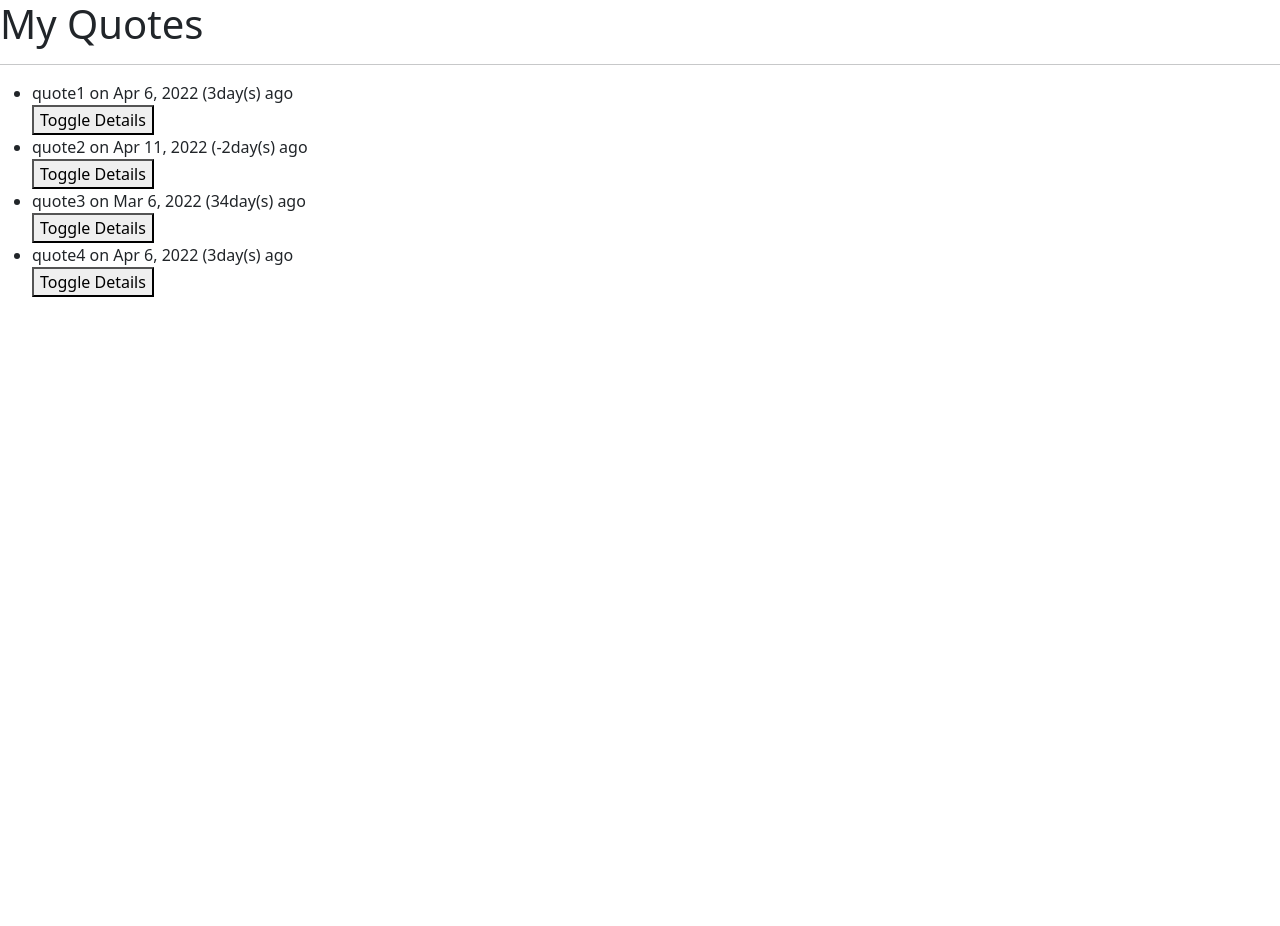
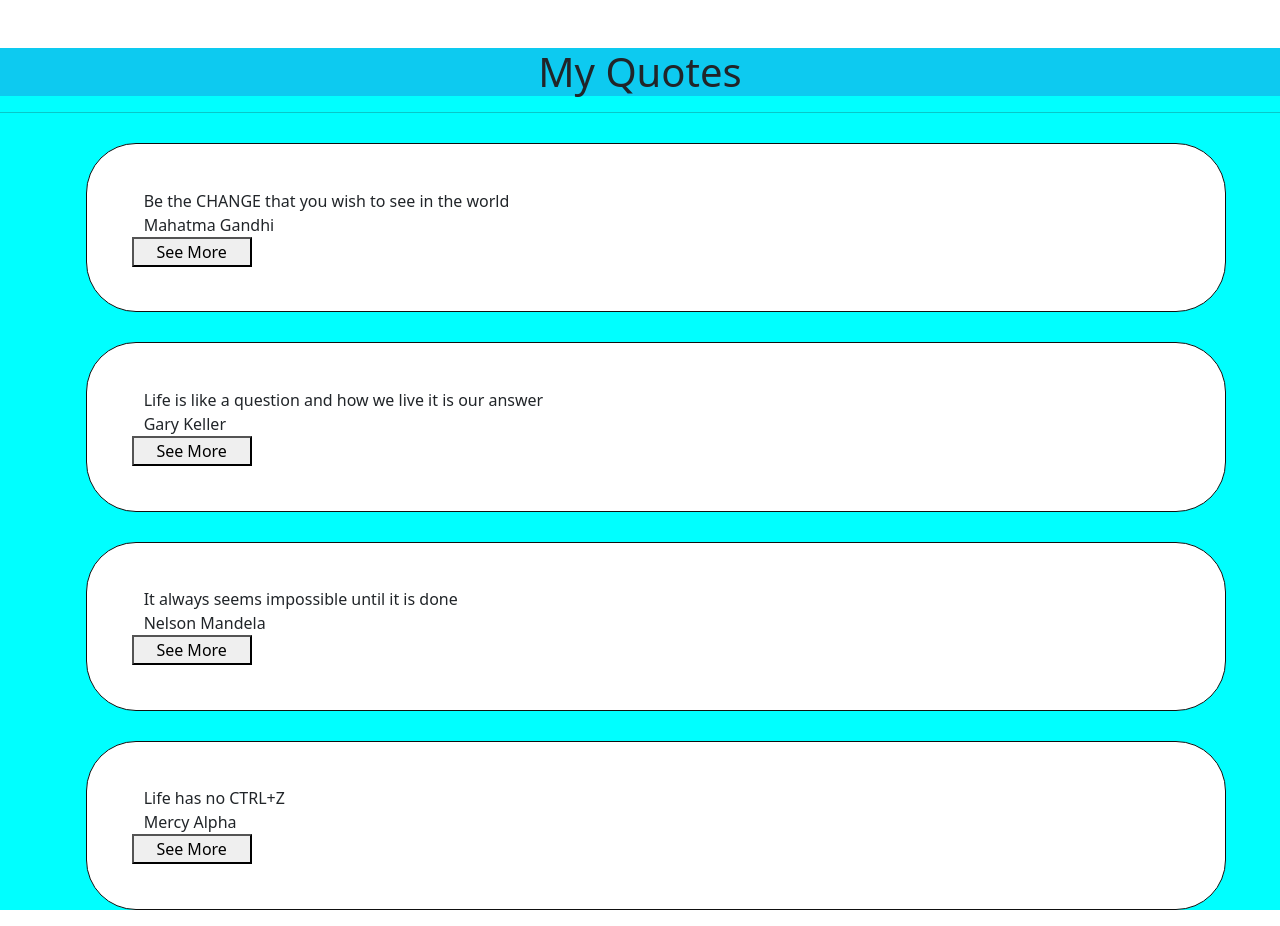
Before and after one commit to Mercywairimu01/quotes-app, an Angular app: page / in a window 1280 px wide. Before the commit the page ends 800 px from the top, so only its background shows below. Built offline with nearby package versions, Linux system fonts and the light colour scheme.

Commit message:
add img icons

```diff
--- a/src/app/quote-details/quote-details.component.html
+++ b/src/app/quote-details/quote-details.component.html
@@ -1,2 +1,5 @@
 <p>{{quotes.description}}</p>
-<button (click) = 'quotesComplete(true)'>Delete</button>
+<i class="fa-light fa-thumbs-up"></i>
+<p>-- on {{quotes.completeDate |date}} ({{quotes.completeDate |timeCount}}day(s) ago </p>
+<p><span  class="text-success">{{quotes.upvotes}} <img src="https://p.kindpng.com/picc/s/35-356912_10-like-thanks-pogchamp-agree-disagree-thumbs-up.png" alt="" width="2%"></span>  <span class="text-danger ml-3">{{quotes.downvotes}} <img src ="https://e7.pngegg.com/pngimages/1015/544/png-clipart-thumb-signal-red-thumbs-down-hand-presentation-thumbnail.png" alt="thumbsdown img" width="2%"></span></p>
+<button (click) = 'quotesDelete(true)'>Delete</button>
--- a/src/app/quote-details/quote-details.component.ts
+++ b/src/app/quote-details/quote-details.component.ts
@@ -10,7 +10,7 @@ export class QuoteDetailsComponent implements OnInit {
    @Input() quotes!:Quote;
    @Output ()isComplete = new EventEmitter<boolean>();
 
-   quotesComplete(complete:boolean){
+   quotesDelete(complete:boolean){
     this.isComplete.emit(complete);
   }
   constructor() { }
--- a/src/app/quote.ts
+++ b/src/app/quote.ts
@@ -1,7 +1,12 @@
 export class Quote {
    public showDescription: boolean;
-    constructor(public id: number,public name: string,public description: string,public completeDate: Date){
+    constructor(public id: number,public quote: string,public author:string,public description: string,public completeDate: Date,public upvotes:number,public downvotes:number){
       this.showDescription=false;
+      this.id =id;
+      this.quote =quote;
+      this.author =author
+      this.upvotes=upvotes;
+      this.downvotes =downvotes
     }
 
 }
--- a/src/app/quote/quote.component.html
+++ b/src/app/quote/quote.component.html
@@ -1,10 +1,14 @@
-<h1>My Quotes</h1>
+<h1 class="mt-5 text-center bg-info">My Quotes</h1>
 <hr>
 <ul>
-  <div *ngFor='let quote of quotes;let i = index'>
-    <li>{{quote.name}} on {{quote.completeDate |date}} ({{quote.completeDate |timeCount}}day(s) ago</li>
-    <button (click)='toggleDetails(i)'>Toggle Details</button>
-    <app-quote-details *ngIf='quote.showDescription' [quotes]='quote' (isComplete) = 'completeQuote($event,i)'></app-quote-details>
+  <div class="container" >
+ <div class ="row" *ngFor='let quote of quotes;let i = index'>
+    <li class="que">{{quote.quote}} </li>
+    <li class="quo">{{quote.author}} </li>
+
+    <button style="width: 120px;" (click)='toggleDetails(i)'>See More</button>
+    <app-quote-details *ngIf='quote.showDescription' [quotes]='quote' (isComplete) = 'deleteQuote($event,i)'></app-quote-details>
+  </div>
   </div>
 </ul>
 <!-- <div>
--- a/src/app/quote/quote.component.ts
+++ b/src/app/quote/quote.component.ts
@@ -8,19 +8,22 @@ import { Quote } from '../quote';
 })
 export class QuoteComponent implements OnInit {
   quotes:Quote[] =[
-   new Quote(1,'quote1','Submitted by:',new Date(2022,3,6)),
-   new Quote(2,'quote2','Submitted by:',new Date(2022,3,11)),
-   new Quote(3,'quote3','Submitted by:',new Date(2022,2,6)),
-   new Quote(4,'quote4','Submitted by:',new Date(2022,3,6))
+   new Quote(1,'Be the CHANGE that you wish to see in the world','Mahatma Gandhi','Submitted by:',new Date(2022,3,6),0,0),
+   new Quote(2,'Life is like a question and how we live it is our answer','Gary Keller','Submitted by:',new Date(2022,3,1),0,0),
+   new Quote(3,'It always seems impossible until it is done','Nelson Mandela','Submitted by:',new Date(2022,2,6),0,0),
+   new Quote(4,'Life has no CTRL+Z','Mercy Alpha','Submitted by:',new Date(2022,3,6),0,0)
 
   ];
   toggleDetails(index:number){
     this.quotes[index].showDescription = !this.quotes[index].showDescription;
   }
-  completeQuote(isComplete: any, index: number){
+  deleteQuote(isComplete: any, index: number){
 
     if (isComplete) {
+      let toDelete = confirm(`Are you sure you want to delete this quote?`)
+      if (toDelete){
       this.quotes.splice(index,1);
+    }
     }
   }
   constructor() { }
@@ -29,3 +32,6 @@ export class QuoteComponent implements OnInit {
   }
 
 }
+function author(arg0: string): string {
+  throw new Error('Function not implemented.');
+}
--- a/src/app/time-count.pipe.ts
+++ b/src/app/time-count.pipe.ts
@@ -22,7 +22,7 @@ export class TimeCountPipe implements PipeTransform {
 
     //Rounding up a number to the next largest integer
 
-    return Math.ceil(dateDifference)-1;
+    return Math.round(dateDifference)-1;
   }
 
 }
--- a/src/index.html
+++ b/src/index.html
@@ -11,7 +11,9 @@
 
 </head>
 <body>
+  <div class="quote">
   <app-root></app-root>
+</div>
   <script src="https://cdn.jsdelivr.net/npm/bootstrap@5.1.3/dist/js/bootstrap.bundle.min.js" integrity="sha384-ka7Sk0Gln4gmtz2MlQnikT1wXgYsOg+OMhuP+IlRH9sENBO0LRn5q+8nbTov4+1p" crossorigin="anonymous"></script>
 </body>
 </html>
--- a/src/styles.css
+++ b/src/styles.css
@@ -1 +1,16 @@
 /* You can add global styles to this file, and also import other style files */
+.quote{
+    background-color: aqua;
+}
+/* .container{
+    background-color:white;
+} */
+.row{
+    background-color:white;
+    list-style: none;
+    border: 1px solid rgb(15, 15, 15);
+    padding: 4%;
+    margin-top: 30px;
+    border-radius: 50px 50px 50px 50px;
+
+}
```
Also changed, not shown: src/app/quote/quote.component.css (+12 -0 lines), src/assets/thumbsdown.png (added), src/assets/thumbsup.png (added).
